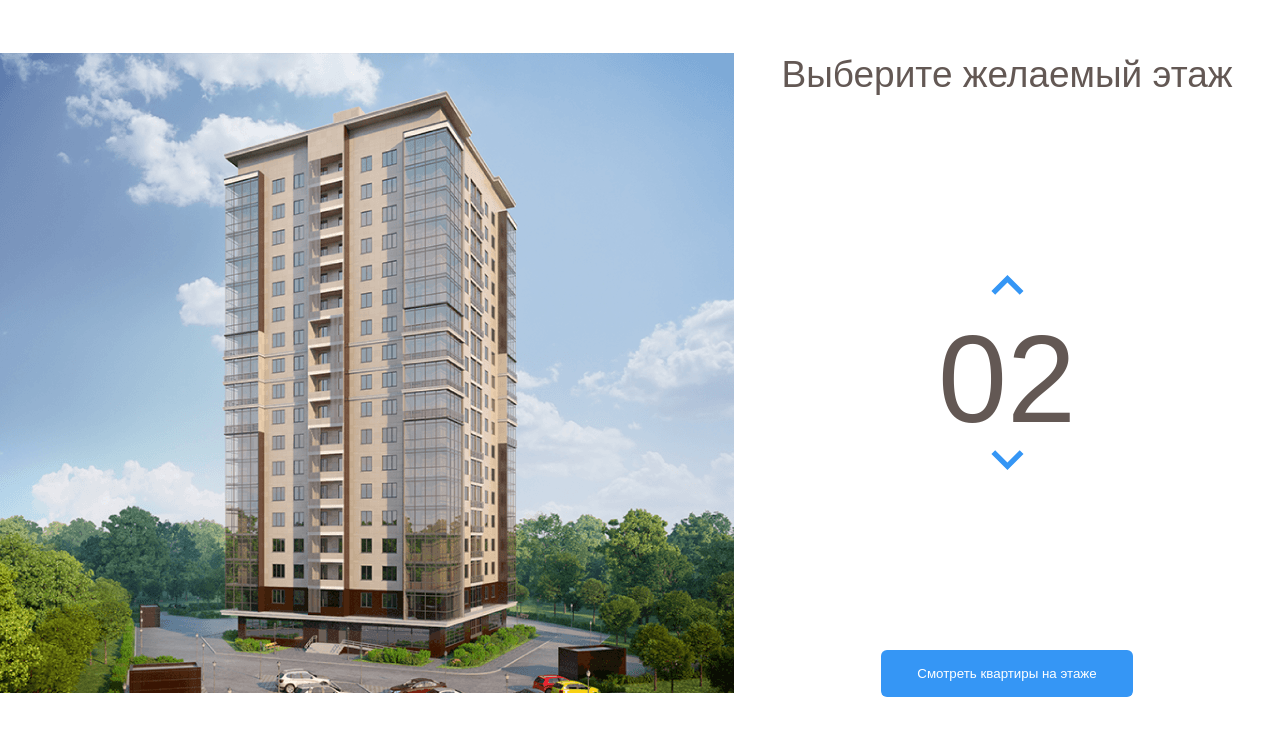
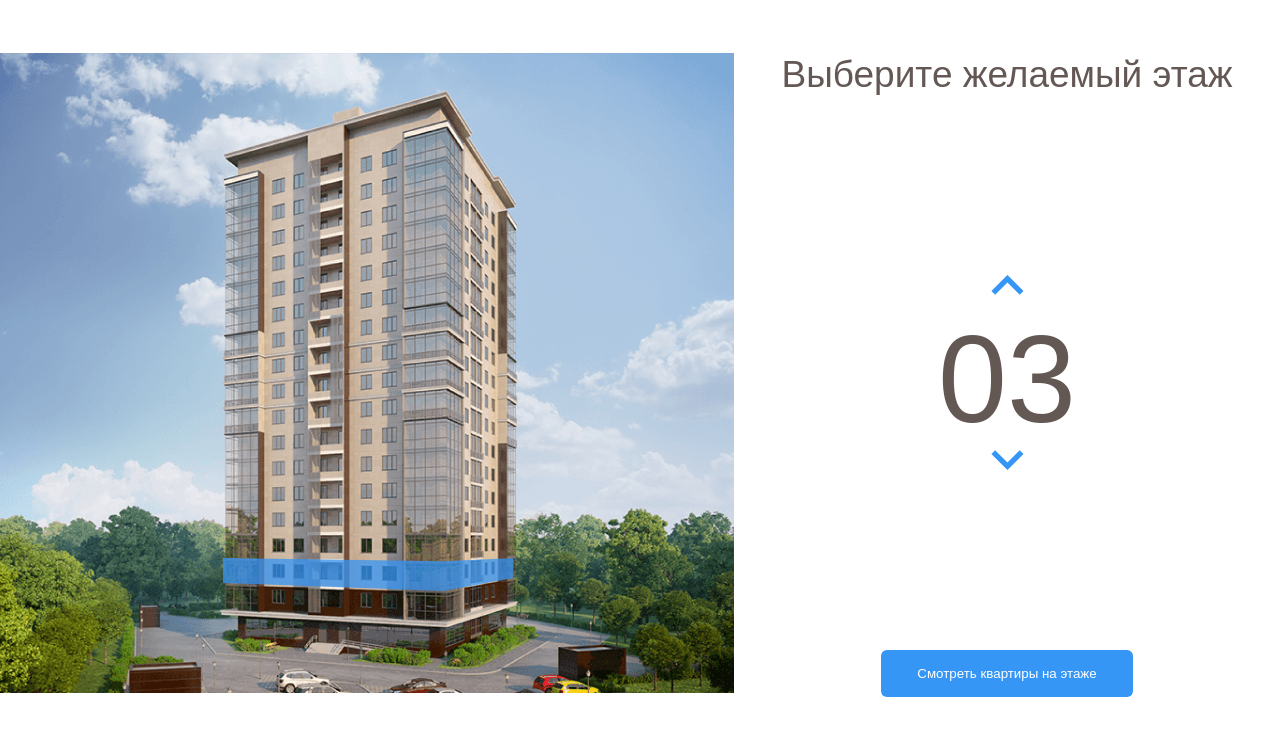
Before and after one commit to va1ent1n/Melody, a website: page index.html in a window 1280 px wide. Both pictures are taken after a click on the button 1007 px from the left and 355 px from the top of the page. Shown: the part 69-800 px from the top of the page. Drawn offline with nearby package versions, Linux system fonts and the light colour scheme.

Commit message:
third lesson

```diff
--- a/css/style.css
+++ b/css/style.css
@@ -116,3 +116,6 @@ body{
     cursor:pointer;
     color: #fff;
 }
+.home-image .current-floor{
+   opacity: 1;
+}
--- a/index.html
+++ b/index.html
@@ -49,23 +49,23 @@
                 </pattern>
                 <image id="image0" width="740" height="640" xlink:href="img/home1.png"/>
                 </defs>
-                <path d="M222 531L442.8 539L512 525.3V547L443.5 566.7L222 555.7V531Z" fill="#3595F6" fill-opacity="0.75"/>
-                <path d="M223 530V505L443.3 508.3L513 505V525L443.7 538L223 530Z" fill="#3595F6" fill-opacity="0.75"/>
-                <path d="M223 504V479H444H513V502L445 509L223 504Z" fill="#3595F6" fill-opacity="0.75"/>
-                <path d="M223 480V455L444.3 451.3L512 458V480H444" fill="#3595F6" fill-opacity="0.75"/>
-                <path d="M223 454V428L444.5 424.7L513 435.7V457L444 450.3L223 454Z" fill="#3595F6" fill-opacity="0.75"/>
-                <path d="M222 427V403.3L443 391L514 414V435.3L443 423L222 427Z" fill="#3595F6" fill-opacity="0.75"/>
-                <path d="M222 405V380L444.2 363.7L514 392.3V413L443.7 391.3L222 405Z" fill="#3595F6" fill-opacity="0.75"/>
-                <path d="M222 380V355L444.5 334.7L514 371.3V392L442 363.3L222 380Z" fill="#3595F6" fill-opacity="0.75"/>
-                <path d="M222 354V330L445 305.3L514 349.3V371L444.7 333L222 354Z" fill="#3595F6" fill-opacity="0.75"/>
-                <path d="M222 329V305L444.5 276.3L514 327.3V348L443.7 305.7L222 329Z" fill="#3595F6" fill-opacity="0.75"/>
-                <path d="M221 305V281L443.3 248L514 307.3V327L444 276.3L221 305Z" fill="#3595F6" fill-opacity="0.75"/>
-                <path d="M222 280V256L443.2 221L513 285V306L444.3 247.7L222 280Z" fill="#3595F6" fill-opacity="0.75"/>
-                <path d="M222 256V231L444.3 193L513 263.3V284L444 220L222 256Z" fill="#3595F6" fill-opacity="0.75"/>
-                <path d="M222 230V205L442.8 161.3L513 240.3V263L444 189.7L222 230Z" fill="#3595F6" fill-opacity="0.75"/>
-                <path d="M223 206V181L443 133L513 218V241L442.3 161.7L223 206Z" fill="#3595F6" fill-opacity="0.75"/>
-                <path d="M222 181V156L441.8 104L513 196.3V219L443.3 132.7L222 181Z" fill="#3595F6" fill-opacity="0.75"/>
-                <path d="M222 156V130L444 73.3L513 175V196L443.7 104.3L222 156Z" fill="#3595F6" fill-opacity="0.75"/>
+                <path data-floor='02' d="M222 531L442.8 539L512 525.3V547L443.5 566.7L222 555.7V531Z" fill="#3595F6" fill-opacity="0.75"/>
+                <path data-floor="03" d="M223 530V505L443.3 508.3L513 505V525L443.7 538L223 530Z" fill="#3595F6" fill-opacity="0.75"/>
+                <path data-floor="04" d="M223 504V479H444H513V502L445 509L223 504Z" fill="#3595F6" fill-opacity="0.75"/>
+                <path data-floor="05" d="M223 480V455L444.3 451.3L512 458V480H444" fill="#3595F6" fill-opacity="0.75"/>
+                <path data-floor="06" d="M223 454V428L444.5 424.7L513 435.7V457L444 450.3L223 454Z" fill="#3595F6" fill-opacity="0.75"/>
+                <path data-floor="07" d="M222 427V403.3L443 391L514 414V435.3L443 423L222 427Z" fill="#3595F6" fill-opacity="0.75"/>
+                <path data-floor="08" d="M222 405V380L444.2 363.7L514 392.3V413L443.7 391.3L222 405Z" fill="#3595F6" fill-opacity="0.75"/>
+                <path data-floor="09" d="M222 380V355L444.5 334.7L514 371.3V392L442 363.3L222 380Z" fill="#3595F6" fill-opacity="0.75"/>
+                <path data-floor="10" d="M222 354V330L445 305.3L514 349.3V371L444.7 333L222 354Z" fill="#3595F6" fill-opacity="0.75"/>
+                <path data-floor="11" d="M222 329V305L444.5 276.3L514 327.3V348L443.7 305.7L222 329Z" fill="#3595F6" fill-opacity="0.75"/>
+                <path data-floor="12" d="M221 305V281L443.3 248L514 307.3V327L444 276.3L221 305Z" fill="#3595F6" fill-opacity="0.75"/>
+                <path data-floor="13" d="M222 280V256L443.2 221L513 285V306L444.3 247.7L222 280Z" fill="#3595F6" fill-opacity="0.75"/>
+                <path data-floor="14" d="M222 256V231L444.3 193L513 263.3V284L444 220L222 256Z" fill="#3595F6" fill-opacity="0.75"/>
+                <path data-floor="15" d="M222 230V205L442.8 161.3L513 240.3V263L444 189.7L222 230Z" fill="#3595F6" fill-opacity="0.75"/>
+                <path data-floor="16" d="M223 206V181L443 133L513 218V241L442.3 161.7L223 206Z" fill="#3595F6" fill-opacity="0.75"/>
+                <path data-floor="17" d="M222 181V156L441.8 104L513 196.3V219L443.3 132.7L222 181Z" fill="#3595F6" fill-opacity="0.75"/>
+                <path data-floor="18" d="M222 156V130L444 73.3L513 175V196L443.7 104.3L222 156Z" fill="#3595F6" fill-opacity="0.75"/>
 
                 </svg>
 
@@ -85,5 +85,10 @@
         </div>
         <!-- /.main-info -->
     </main>
+    <script
+  src="https://code.jquery.com/jquery-3.6.0.min.js"
+  integrity="sha256-/xUj+3OJU5yExlq6GSYGSHk7tPXikynS7ogEvDej/m4="
+  crossorigin="anonymous"></script>
+  <script src='js/main.js'></script>
 </body>
 </html>
--- /dev/null
+++ b/js/main.js
@@ -0,0 +1,41 @@
+$(document).ready(function () {
+    $(`[data-floor=02]`).toggleClass('current-floor');
+    const counterUp = $('.counter-up');
+    const counterDown = $('.counter-down');
+    const allFloorCount = $('.home-image path').length + 1;
+
+    function ModifNum (num){
+        if(num<10){
+            floor = `0${floor}`;
+        }else{
+            floor = `${floor}`;
+        }
+        return floor;
+    }
+
+    let floor = 2;
+    $('.home-image path').on('mouseover',function(){
+        $('.home-image path').removeClass('current-floor');
+        floor = $(this).data('floor');
+        $('.counter').text(floor);
+    });
+
+    counterUp.on('click',function(){
+        if(floor == allFloorCount){return;}
+            floor++;
+
+            $('.counter').text(ModifNum(floor));
+
+            $('.home-image path').removeClass('current-floor');
+            $(`[data-floor=${floor}]`).toggleClass('current-floor');
+    });
+
+    counterDown.on('click',function(){
+        if(floor == 2){return;}
+        floor--;
+        $('.counter').text(ModifNum(floor));
+        $('.home-image path').removeClass('current-floor');
+            $(`[data-floor=${floor}]`).toggleClass('current-floor');
+
+    });
+});
```
